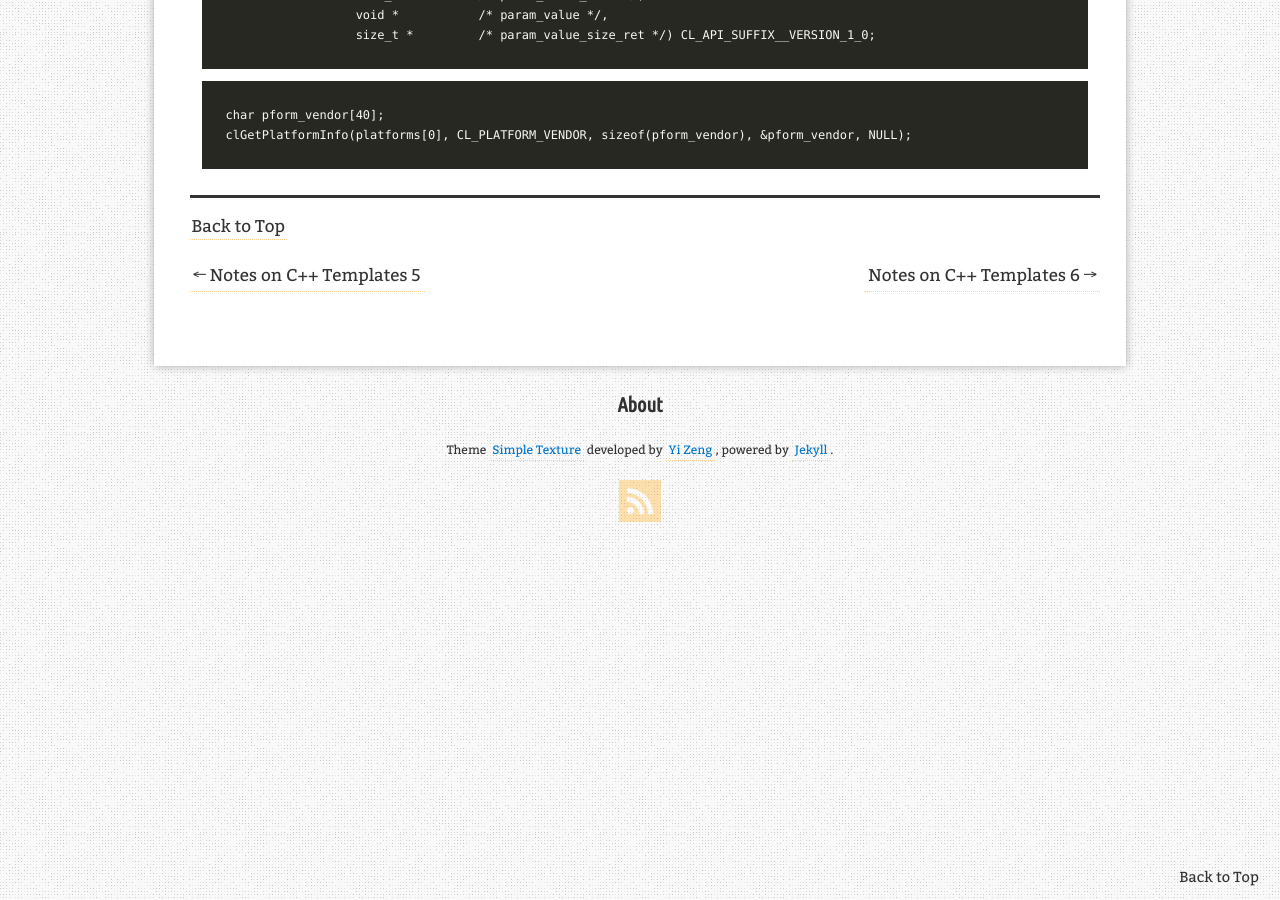
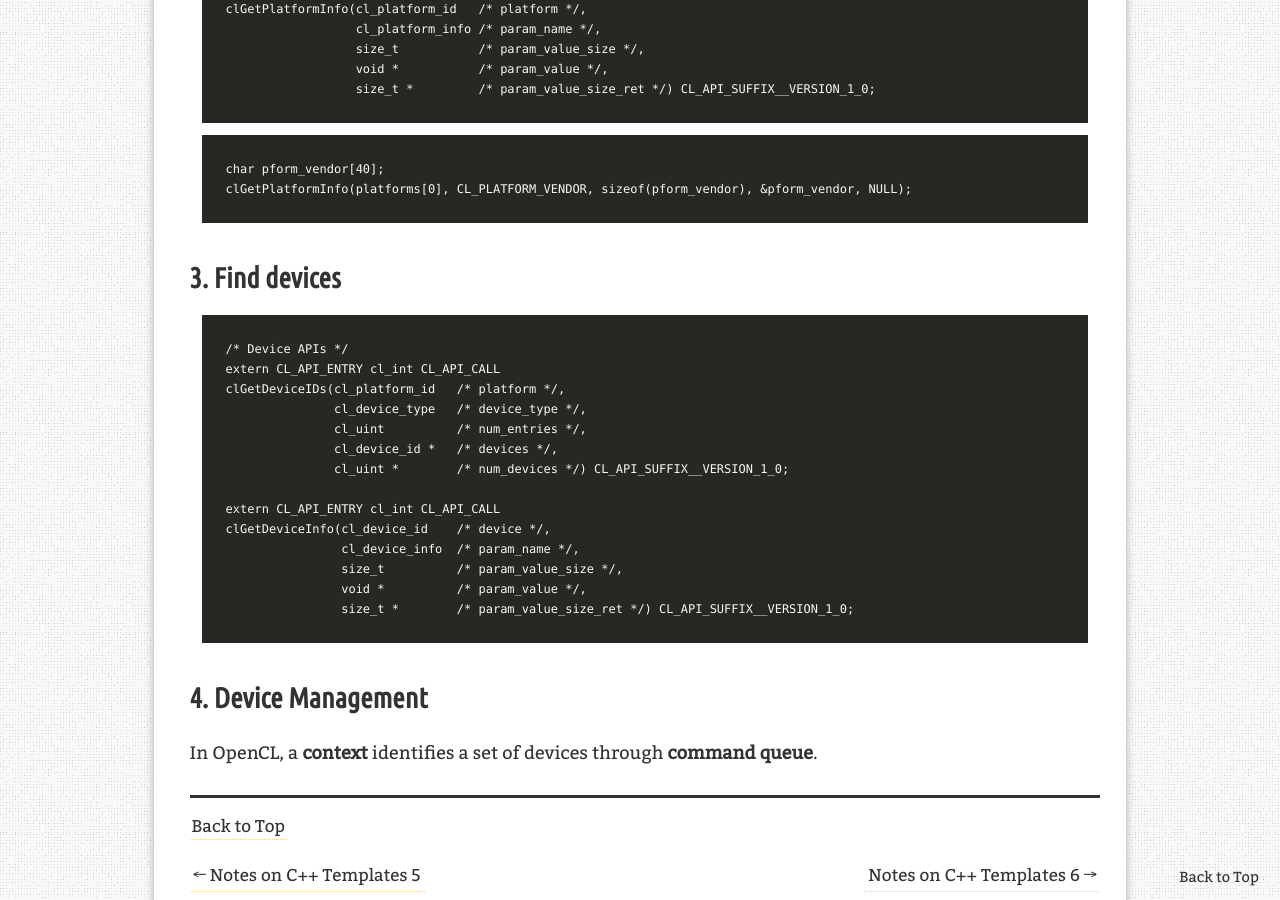
Before and after one commit to Aperjump/Aperjump.github.io, a Jekyll site: the page built from _posts/2018-01-17-OpenCL_1.md, in a window 1280 px wide and 900 px high, scrolled down 1766 px. Built offline with Jekyll 4.4.1, drawn with Linux system fonts in a browser that asks for light colours; nearby versions of some CDN libraries; comment, search, counter and statistics services are not loaded.

Commit message:
change openCL

````diff
--- a/_posts/2018-01-17-OpenCL_1.md
+++ b/_posts/2018-01-17-OpenCL_1.md
@@ -38,6 +38,7 @@ typedef struct _cl_device_id *      cl_device_id;
 typedef struct _cl_context *        cl_context;
 typedef struct _cl_command_queue *  cl_command_queue;
 ```
+### 2 Find Host
 To initialize this structure, you need to call `cl_int clGetPlatformIDs(cl_unit, num_entries, cl_platform_id* platform, cl_uint* num_platforms)`
 If return value is negative, this function fails.
 `num_entries` is the maximum number of `cl_platform_id` which will be placed in `platform` array.
@@ -62,3 +63,23 @@ clGetPlatformInfo(cl_platform_id   /* platform */,
 char pform_vendor[40];
 clGetPlatformInfo(platforms[0], CL_PLATFORM_VENDOR, sizeof(pform_vendor), &pform_vendor, NULL);
 ```
+## 3. Find devices
+```
+/* Device APIs */
+extern CL_API_ENTRY cl_int CL_API_CALL
+clGetDeviceIDs(cl_platform_id   /* platform */,
+               cl_device_type   /* device_type */,
+               cl_uint          /* num_entries */,
+               cl_device_id *   /* devices */,
+               cl_uint *        /* num_devices */) CL_API_SUFFIX__VERSION_1_0;
+
+extern CL_API_ENTRY cl_int CL_API_CALL
+clGetDeviceInfo(cl_device_id    /* device */,
+                cl_device_info  /* param_name */,
+                size_t          /* param_value_size */,
+                void *          /* param_value */,
+                size_t *        /* param_value_size_ret */) CL_API_SUFFIX__VERSION_1_0;
+```
+
+## 4. Device Management
+In OpenCL, a **context** identifies a set of devices through **command queue**.
````
